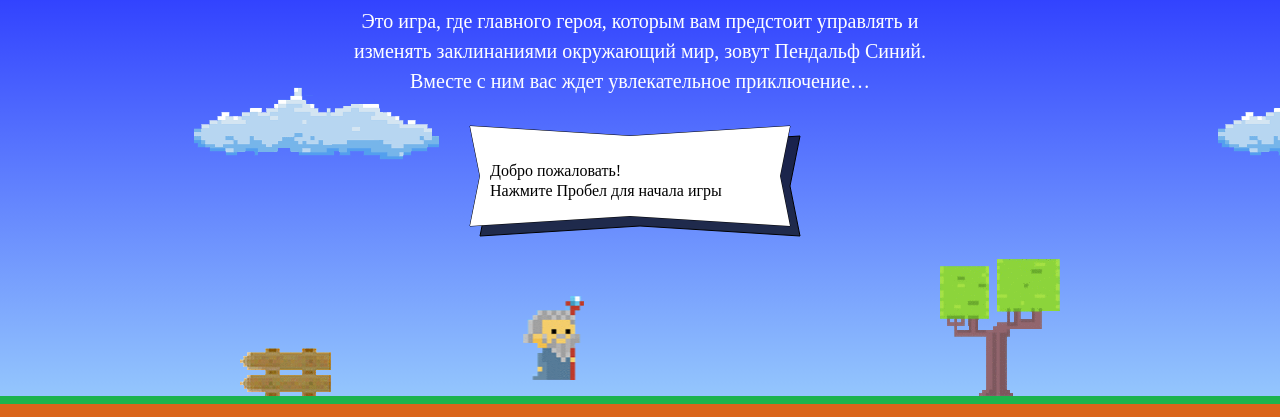
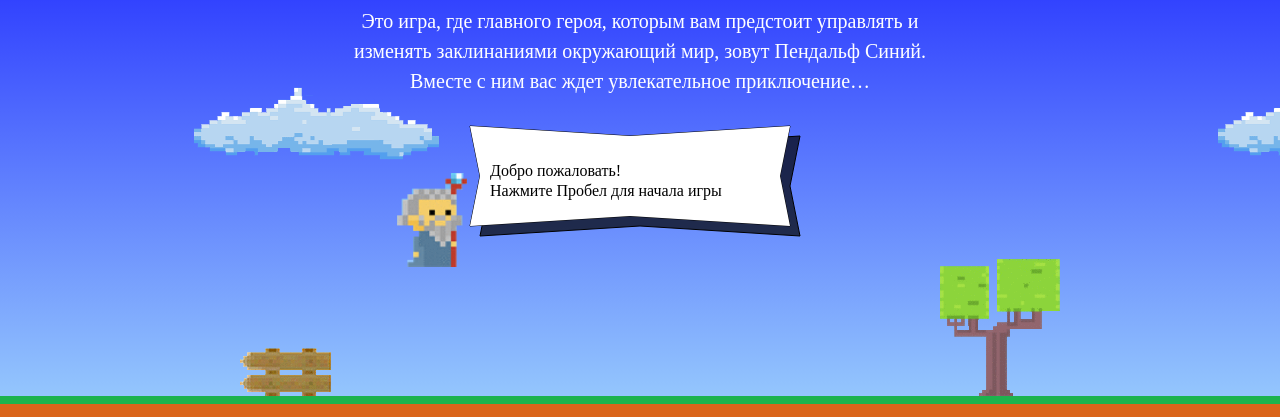
Before and after one commit to ipolekhin/674919-code-and-magick-19, a website: page index.html in a window 1280 px wide. Shown: the part 203-620 px from the top of the page. Drawn offline with Linux system fonts and the light colour scheme; a web font is replaced by a local one.

Commit message:
начинаем программировать на js. Объявлены пермернные и функции, котоыре управляют: 1) Размером и скоростью фаербола, 2) Скоростью перемещения, шириной, пропорцией высоты и начальным расположением Мага

```diff
--- a/index.html
+++ b/index.html
@@ -181,6 +181,31 @@
   </div>
 </template>
 
+<script>
+  var fireballSize = 22;
+
+  var getFireballSpeed = function (left) {
+    if (left) {
+        return 5;
+    }
+    return 2;
+  };
+
+  var wizardSpeed = 3;
+  var wizardWidth = 70;
+
+  var getWizardHeight = function () {
+      return 1.337 * wizardWidth;
+  };
+
+  var getWizardX = function (width) {
+      return 107;
+  };
+
+  var getWizardY = function (height) {
+      return 77;
+  };
+</script>
 <script src="js/game.js"></script>
 
 </body>
--- a/package.json
+++ b/package.json
@@ -11,7 +11,7 @@
     "url": "https://github.com/htmlacademy-javascript/674919-code-and-magick-19/issues"
   },
   "devDependencies": {
-    "eslint": "6.3.0",
+    "eslint": "^6.3.0",
     "eslint-config-htmlacademy": "0.5.2"
   },
   "license": "MIT",
```
Also changed, not shown: 1 other file.
